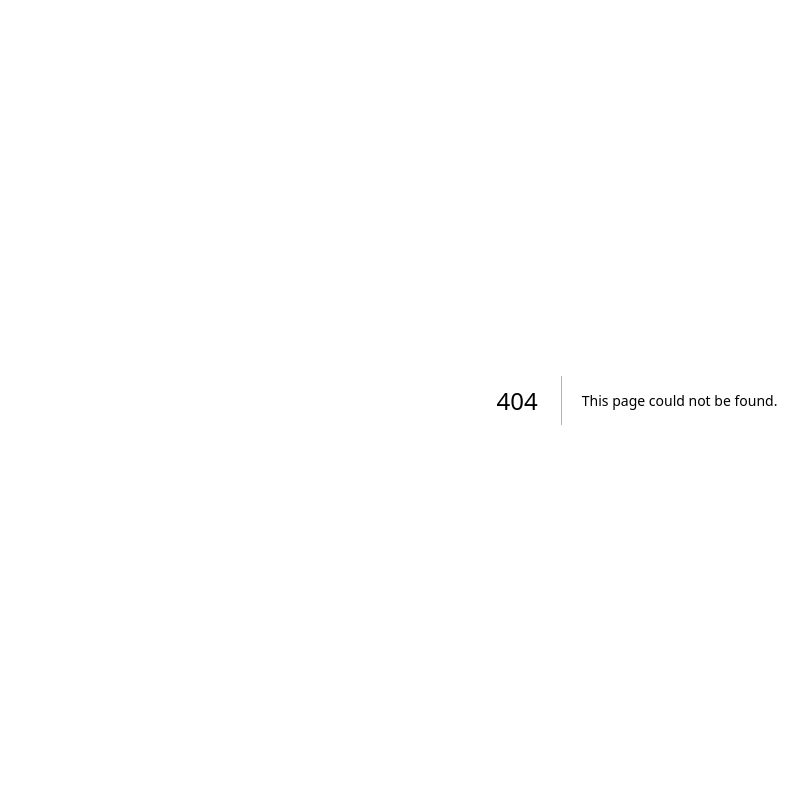
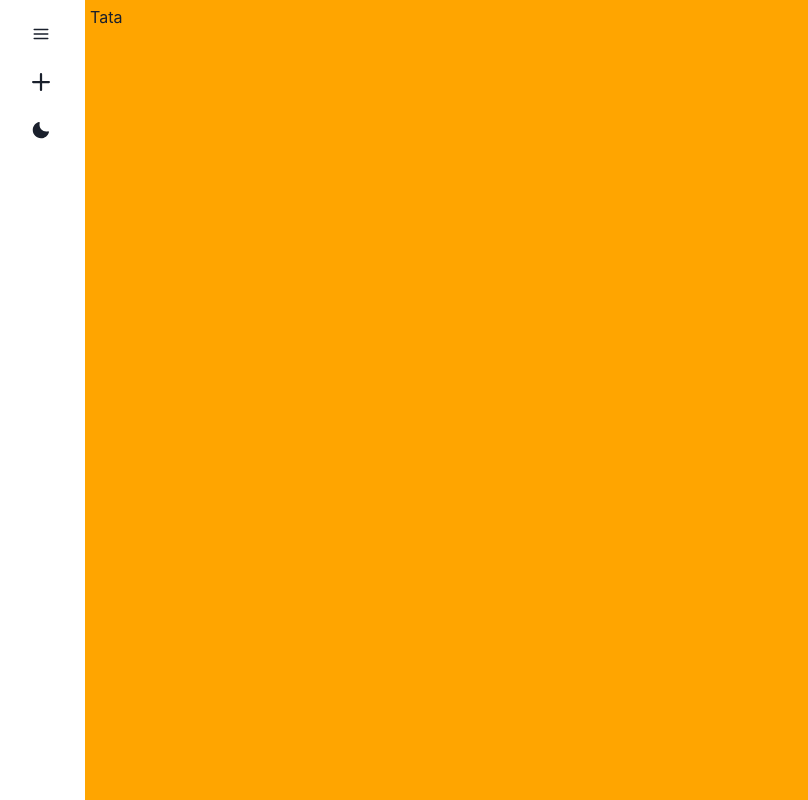
Before and after one commit to valentin-demange/chat-app-firebase, a Next.js app: page /mainPage in a window 1280 px wide. Before the commit this address had no page. Shown: the whole page, without its empty margins (3-811 px from the left). Built offline with nearby package versions, Linux system fonts and the light colour scheme.

Commit message:
Release of 13/09

```diff
--- a/package.json
+++ b/package.json
@@ -8,13 +8,15 @@
     "test:ci": "jest --ci"
   },
   "dependencies": {
+    "@chakra-ui/icons": "^2.0.9",
     "@chakra-ui/react": "^2.3.2",
     "@emotion/react": "^11.10.4",
     "@emotion/styled": "^11.10.4",
     "framer-motion": "^6.5.1",
     "next": "latest",
     "react": "^18.1.0",
-    "react-dom": "^18.1.0"
+    "react-dom": "^18.1.0",
+    "react-icons": "^4.4.0"
   },
   "devDependencies": {
     "@testing-library/jest-dom": "5.16.4",
--- a/pages/_app.tsx
+++ b/pages/_app.tsx
@@ -1,9 +1,13 @@
 import "@/styles/global.css";
 import { ChakraProvider } from "@chakra-ui/react";
 import type { AppProps } from "next/app";
+import { extendTheme, withDefaultColorScheme } from '@chakra-ui/react'
+
+// const customTheme = extendTheme(withDefaultColorScheme({ colorScheme: 'blue' }))
 
 export default function MyApp({ Component, pageProps }: AppProps) {
   return (
+    // <ChakraProvider theme={customTheme}>
     <ChakraProvider>
       <Component {...pageProps} />
     </ChakraProvider>
--- /dev/null
+++ b/pages/mainPage.tsx
@@ -0,0 +1,46 @@
+import { Box } from "@chakra-ui/react";
+import styles from "@/styles/mainPage.module.css";
+import { IconButton } from "@chakra-ui/react";
+import {
+  HamburgerIcon,
+  SettingsIcon,
+  MoonIcon,
+  SunIcon,
+  AddIcon,
+  QuestionIcon,
+  WarningIcon,
+  ExternalLinkIcon,
+} from "@chakra-ui/icons";
+
+export default function ChatApp() {
+  return (
+    <div className={styles.container}>
+      <div className={styles.sideContainer}>
+        <IconButton
+          variant="ghost"
+          aria-label="More Actions"
+          isRound={true}
+          icon={<HamburgerIcon />}
+          size="lg"
+        />
+        <IconButton
+          variant="ghost"
+          aria-label="Add Chat"
+          isRound={true}
+          icon={<AddIcon />}
+          size="lg"
+        />
+        <IconButton
+          variant="ghost"
+          aria-label="Toggle Dark Mode"
+          isRound={true}
+          icon={<MoonIcon />}
+          size="lg"
+        />
+      </div>
+      <div className={styles.chatContainer}>
+        <p>Tata</p>
+      </div>
+    </div>
+  );
+}
--- /dev/null
+++ b/styles/index.module.css
@@ -0,0 +1,44 @@
+.container {
+  min-height: 100vh;
+  padding: 0 0.5rem;
+  display: flex;
+  flex-direction: column;
+  justify-content: center;
+  align-items: center;
+}
+
+.card {
+  margin: 0rem;
+  flex-basis: 45%;
+  padding: 1.5rem;
+  text-align: center;
+  color: inherit;
+  text-decoration: none;
+  border: 1.5px solid #eaeaea;
+  border-radius: 10px;
+  box-shadow: 0 4px 8px 0 rgba(0, 0, 0, 0.2), 0 6px 20px 0 rgba(0, 0, 0, 0.19);
+  transition: color 0.15s ease, border-color 0.15s ease;
+}
+
+/* .card:hover,
+.card:focus,
+.card:active {
+  border-width: 2px;
+}
+ */
+.card h3 {
+  margin: 0 0 1rem 0;
+  font-size: 1.5rem;
+}
+
+.card p {
+  margin: 0;
+  font-size: 1.25rem;
+  line-height: 1.5;
+}
+
+.logo {
+  padding: 10px;
+  border: 1px solid red;
+  padding-bottom: 50px;
+}
--- /dev/null
+++ b/styles/mainPage.module.css
@@ -0,0 +1,22 @@
+.container {
+    min-height: 100vh;
+    display: flex;
+    flex-direction: row;
+    /* justify-content: center; */
+    /* align-items: top; */
+  }
+
+  .sideContainer {
+    min-width: 80px;
+    padding: 10px 20px;
+    /* background-color: teal; */
+    display: flex;
+    flex-direction: column;
+
+}
+
+  .chatContainer {
+    flex: 1;
+    background-color: orange;
+    padding: 5px;
+  }
```
Also changed, not shown: pages/index.module.css (deleted, +0 -87 lines), pages/index.tsx (+22 -8 lines), public/profile.jpg (added), 1 other file (tests, documents, lock files or other folders).
